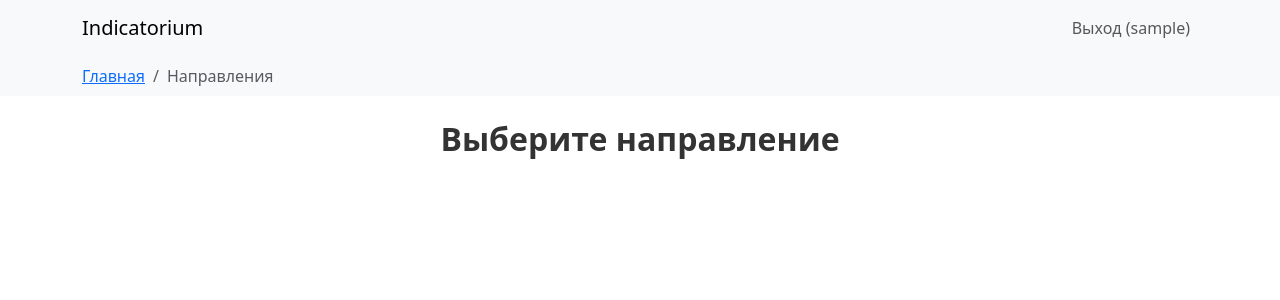
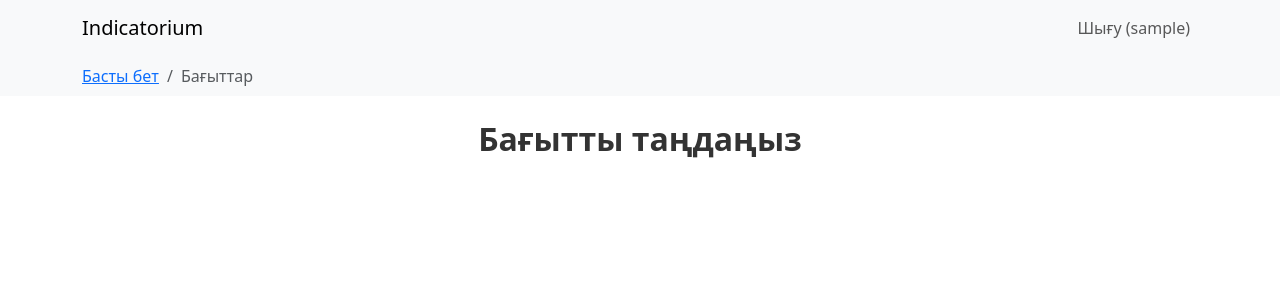
Before and after one commit to serzhan29/Indicativ, a Django app: page / in a window 1280 px wide. Shown: the top 300 px of the page. Run offline with Django 4.2, Linux system fonts and the light colour scheme; the visitor is signed in with stand-in values (Sample User, id 1); data that the repository does not hold is empty.

Commit message:
Перевод на казахский язык

```diff
--- a/main/templates/main/direction_list.html
+++ b/main/templates/main/direction_list.html
@@ -1,20 +1,20 @@
 {% extends "base.html" %}
 {% block title %}Направления - Мой сайт{% endblock %}
 {% block breadcrumbs %}
-  <li class="breadcrumb-item"><a href="{% url 'direction_list' %}">Главная</a></li>
-  <li class="breadcrumb-item active" aria-current="page">Направления</li>
+  <li class="breadcrumb-item"><a href="{% url 'direction_list' %}">Басты бет</a></li>
+  <li class="breadcrumb-item active" aria-current="page">Бағыттар</li>
 {% endblock %}
 {% block content %}
 
 <div class="container">
-    <h2 class="text-center my-4">Выберите направление</h2>
+    <h2 class="text-center my-4">Бағытты таңдаңыз</h2>
     <div class="row justify-content-center">
         {% for direction in directions %}
         <div class="col-md-4 mb-4">  <!-- Добавил mb-4 для увеличения отступа -->
             <div class="card direction-card">
                 <div class="card-body text-center">
                     <h5 class="card-title">{{ direction.name }}</h5>
-                    <a href="{% url 'choose_year' direction.id %}" class="btn btn-primary mt-3 mb-3">Выбрать</a> <!-- Увеличил отступ -->
+                    <a href="{% url 'choose_year' direction.id %}" class="btn btn-primary mt-3 mb-3">Таңдау</a> <!-- Увеличил отступ -->
                 </div>
             </div>
         </div>
--- a/main/templates/main/year_list.html
+++ b/main/templates/main/year_list.html
@@ -2,14 +2,14 @@
 {% block title %}Годы для направления "{{ direction.name }}" - Мой сайт{% endblock %}
 
 {% block breadcrumbs %}
-  <li class="breadcrumb-item"><a href="">Главная</a></li>
-  <li class="breadcrumb-item"><a href="{% url 'direction_list' %}">Направления</a></li>
+  <li class="breadcrumb-item"><a href="">Басты бет</a></li>
+  <li class="breadcrumb-item"><a href="{% url 'direction_list' %}">Бағыттар</a></li>
   <li class="breadcrumb-item active" aria-current="page">{{ direction.name }}</li>
 {% endblock %}
 
 {% block content %}
 <div class="container mt-4">
-    <h2 class="text-center mb-4 text-primary">Выберите год для направления "{{ direction.name }}"</h2>
+    <h2 class="text-center mb-4 text-primary">"{{ direction.name }}" бағыт үшін жылды таңдаңыз</h2>
 
     <div class="row justify-content-center">
         {% for year in years|dictsort:"year" %}
--- a/templates/base.html
+++ b/templates/base.html
@@ -14,14 +14,14 @@
         <ul class="navbar-nav ms-auto">
           {% if user.is_authenticated %}
             <li class="nav-item">
-              <a class="nav-link" href="{% url 'logout' %}">Выход ({{ user.username }})</a>
+              <a class="nav-link" href="{% url 'logout' %}">Шығу ({{ user.username }})</a>
             </li>
           {% else %}
             <li class="nav-item">
-              <a class="nav-link" href="{% url 'login' %}">Вход</a>
+              <a class="nav-link" href="{% url 'login' %}">Кіру</a>
             </li>
             <li class="nav-item">
-              <a class="nav-link" href="{% url 'register' %}">Регистрация</a>
+              <a class="nav-link" href="{% url 'register' %}">Тіркеу</a>
             </li>
           {% endif %}
         </ul>
@@ -34,7 +34,7 @@
     <div class="container">
       <ol class="breadcrumb mb-0">
         {% block breadcrumbs %}
-          <li class="breadcrumb-item"><a href="{% url 'direction_list' %}">Главная</a></li>
+          <li class="breadcrumb-item"><a href="{% url 'direction_list' %}">Басты бет</a></li>
         {% endblock %}
       </ol>
     </div>
```
